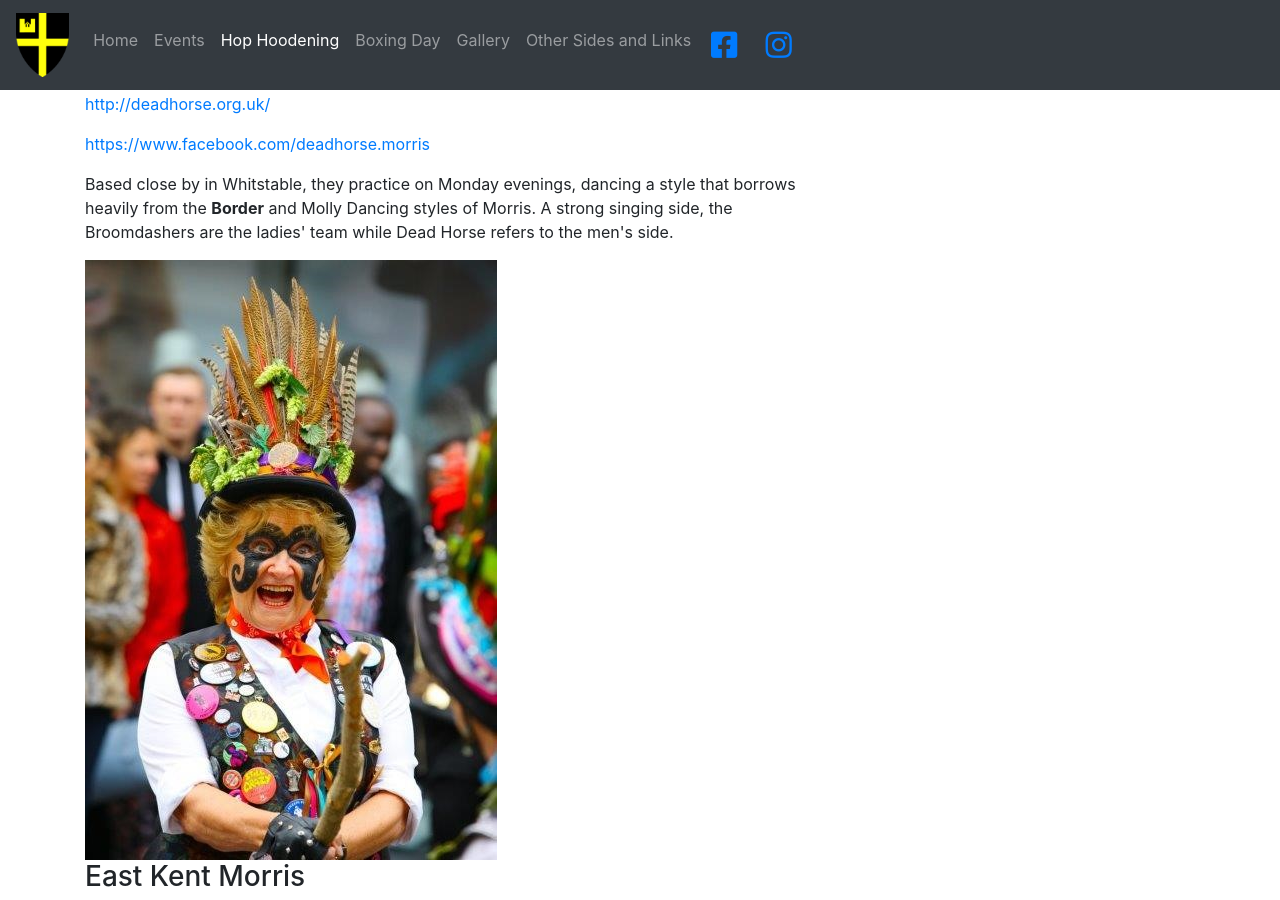
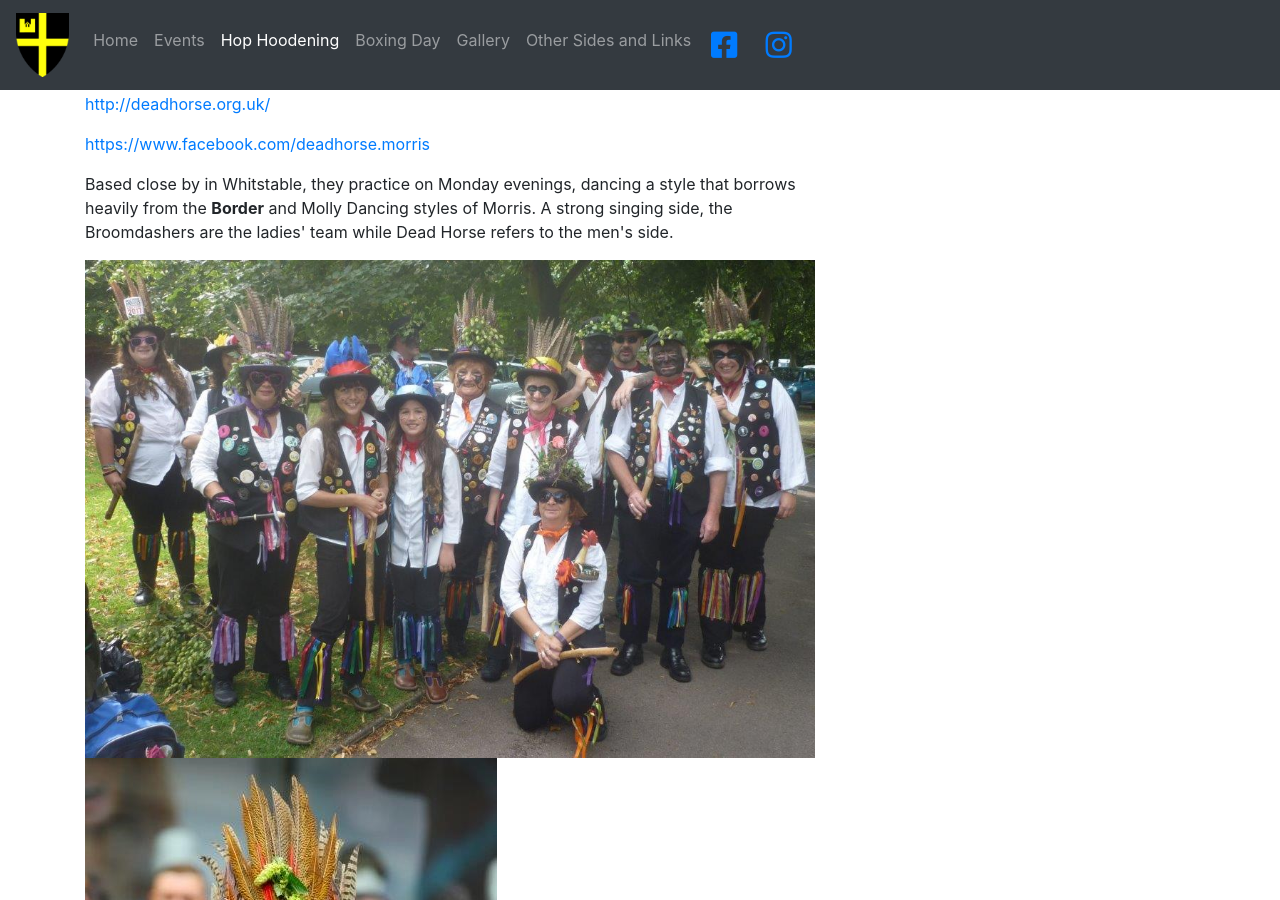
Before and after one commit to danwatford/wantsum-morris, a Jekyll site: the page built from hop-hoodening/dance-sides/index.html, in a window 1280 px wide and 900 px high, scrolled down 3244 px. Built offline with Jekyll 4.4.1, drawn with Linux system fonts in a browser that asks for light colours; nearby versions of some CDN libraries.

Commit message:
Added new dead horse hop hoodening image.

```diff
--- a/_data/hop-hoodening-guests.yml
+++ b/_data/hop-hoodening-guests.yml
@@ -27,6 +27,7 @@
 - name: Dead Horse & the Broomdashers
   description: Based close by in Whitstable, they practice on Monday evenings, dancing a style that borrows heavily from the <strong>Border</strong> and Molly Dancing styles of Morris.  A strong singing side, the Broomdashers are the ladies' team while Dead Horse refers to the men's side.
   images:
+    - hop-hoodening-guests-deadhorse-broomdashers.jpg
     - hop-hoodening-guests-broomdashers.jpg
   href:
     - http://deadhorse.org.uk/
```
Also changed, not shown: images/hop-hoodening-guests-deadhorse-broomdashers.jpg (added).
